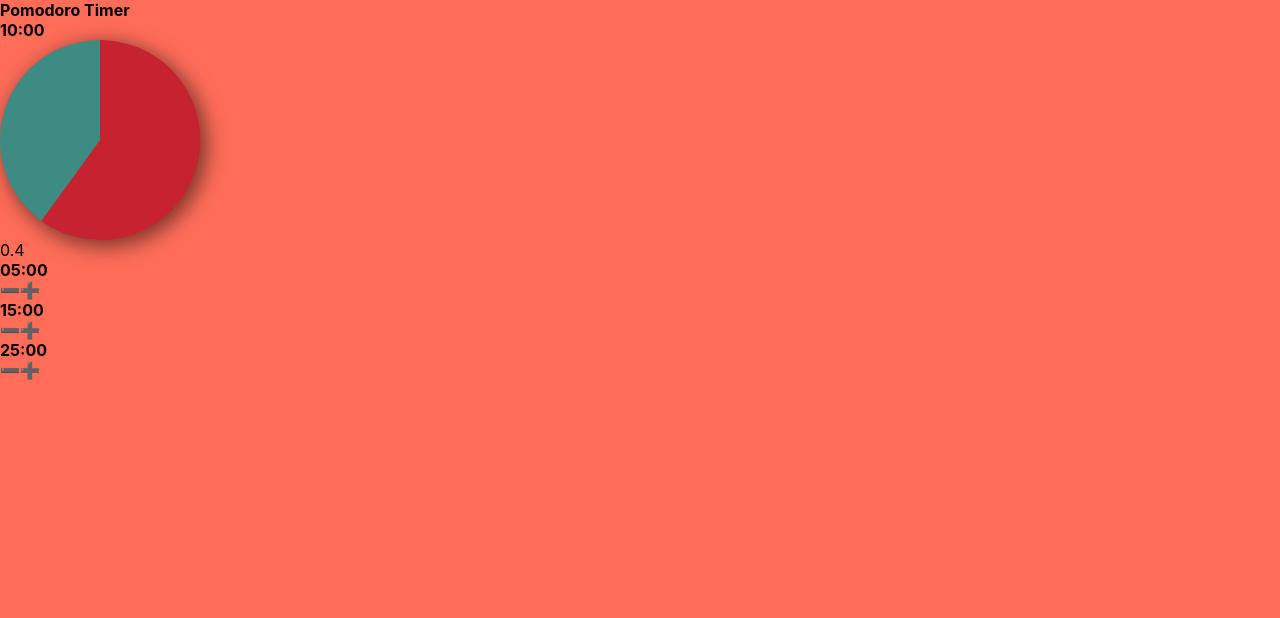
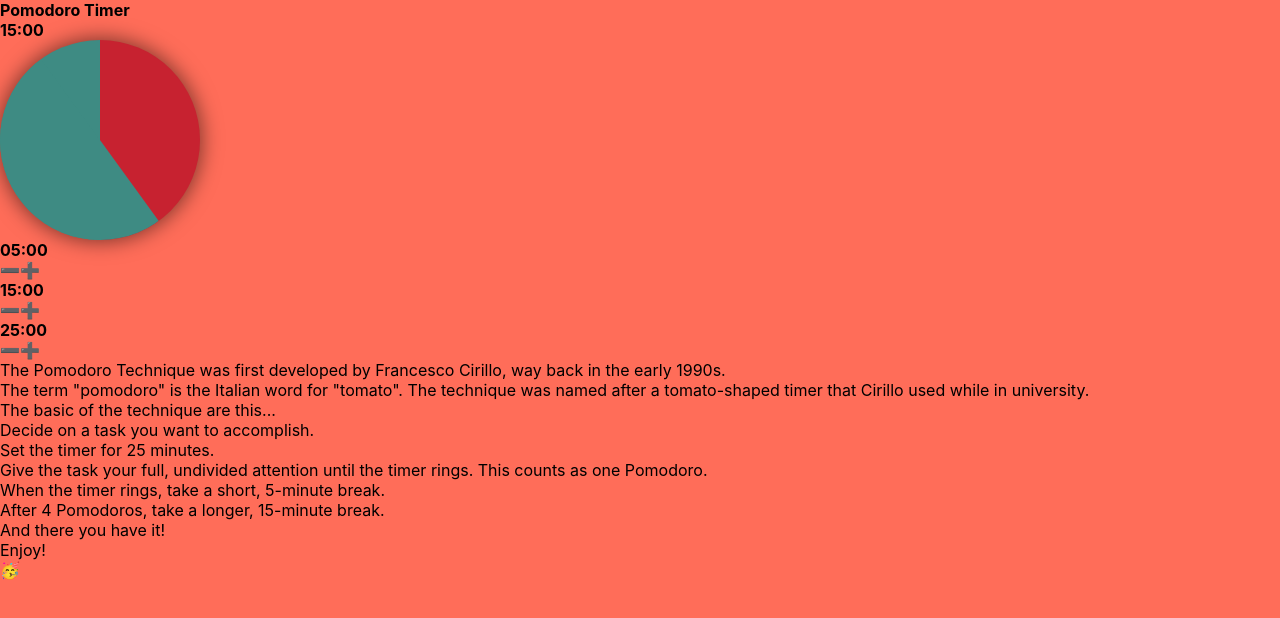
Before and after one commit to cerna-pedro/pomodoro, a React (Create React App) app: page / in a window 1280 px wide. Shown: the top 618 px of the page. Built offline with nearby package versions, Linux system fonts and the light colour scheme.

Commit message:
added pie opacity

```diff
--- a/src/App.js
+++ b/src/App.js
@@ -8,24 +8,34 @@ import Break from './components/Break';
 
 export class App extends Component {
   state = {
-    runTime: 600,
+    runTime: 900,
     time: 1500,
     break: 300,
     longBreak: 900,
     running: false,
-    info: false,
+    info: true,
     pomodoros: [],
+  };
+  toggleRunning = (e) => {
+    console.log(e);
+    this.setState({ running: !this.state.running });
   };
   render() {
     return (
       <div className='inner'>
         <Title />
         <Time runTime={this.state.runTime} />
-        <Pie time={this.state.time} runTime={this.state.runTime} />
-        <Break duration={this.state.break} />
-        <Break duration={this.state.longBreak} />
-        <Break duration={this.state.time} />
-        {this.state.pomodoros.length ? <Pomodoro /> : ''}
+        <Pie
+          time={this.state.time}
+          runTime={this.state.runTime}
+          toggleRunning={this.toggleRunning}
+          running={this.state.running}
+        />
+        {!this.state.running && <Break duration={this.state.break} />}
+        {!this.state.running && <Break duration={this.state.longBreak} />}
+        {!this.state.running && <Break duration={this.state.time} />}
+
+        {this.state.pomodoros.length ? <Pomodoro /> : null}
         {this.state.info && <Info />}
       </div>
     );
--- a/src/components/Info.js
+++ b/src/components/Info.js
@@ -2,8 +2,29 @@ import React from 'react';
 
 const Info = () => {
   return (
-    <div>
-      <p>This will be where the user can click on to read about pomodoros</p>
+    <div className='info'>
+      <p className="info__paragraph">
+        The Pomodoro Technique was first developed by Francesco Cirillo, way
+        back in the early 1990s.</p>
+        <p className="info__paragraph">
+          The term "pomodoro" is the Italian word for "tomato". The technique
+          was named after a tomato-shaped timer that Cirillo used while in
+          university.
+        </p>
+      <p className="info__paragraph">The basic of the technique are this...</p>
+      <ul className="info__list">
+        <li className="info__item">Decide on a task you want to accomplish.</li>
+        <li>Set the timer for 25 minutes.</li>
+        <li>
+          Give the task your full, undivided attention until the timer rings.
+          This counts as one Pomodoro.
+        </li>
+        <li>When the timer rings, take a short, 5-minute break.</li>
+        <li>After 4 Pomodoros, take a longer, 15-minute break.</li>
+      </ul>
+      <p className="info__paragraph">And there you have it! </p>
+      <p className="info__paragraph">Enjoy!</p>
+      <span className="info__emoji">🥳</span>
     </div>
   );
 };
--- a/src/components/Pie.js
+++ b/src/components/Pie.js
@@ -1,19 +1,20 @@
 import React from 'react';
 
 const Pie = (props) => {
-  const beforeColor = {
+  const pieStyle = {
     backgroundColor: props.runTime / props.time < 0.5 ? '#c72230' : 'inherit',
     transform:
-      (props.runTime / props.time) < 0.5
-        ? `rotate(${1-props.runTime / props.time-.5}turn)`
-        : `rotate(${1-props.runTime / props.time}turn)`,
+      props.runTime / props.time < 0.5
+        ? `rotate(${1 - props.runTime / props.time - 0.5}turn)`
+        : `rotate(${1 - props.runTime / props.time}turn)`,
   };
+
   return (
-    <div className='pieContainer'>
+    <div className='pie__container'>
       <div className='pie'>
-        <div className='before' style={beforeColor}></div>
+        <div className='pie__before' style={pieStyle}></div>
       </div>
-      <p>{props.runTime / props.time}</p>
+      <div className="pie__controls" onClick={props.toggleRunning}>{props.running ? <span>⏸</span> : <span>▶️</span>}</div>
     </div>
   );
 };
--- a/src/index.css
+++ b/src/index.css
@@ -15,22 +15,57 @@ body {
   -moz-osx-font-smoothing: grayscale;
 }
 
+.pie__container {
+  width: 200px;
+user-select: none;
+  height: 200px;
+  position: relative;
+}
+
 .pie {
-  width: 200px;
-  height: 200px;
+  position: relative;
+  opacity: 1;
+  transition: opacity .3s ease;
+  width: inherit;
+  height: inherit;
   border-radius: 50%;
   background: #3e8b83;
   background-image: linear-gradient(to right, transparent 50%, #c72230 0);
-  box-shadow: 5px 5px 20px 2px rgba(0, 0, 0, 0.5);
+  box-shadow: 0px 0px 20px 2px rgba(0, 0, 0, 0.5);
   overflow: hidden;
 }
 
-.before {
+.pie__container:hover .pie {
+  opacity: 0.5;
+  transition: opacity .3s ease;
+}
+
+.pie__before {
   position: relative;
   display: block;
   margin-left: 50%;
   height: 100%;
   background-color: inherit;
   transform-origin: left;
-  /* transform: rotate(.2turn); */
 }
+
+.pie__controls {
+  opacity: 0;
+  position: absolute;
+  width: 100%;
+  height: 100%;
+  border-radius: 50%;
+  background-color: transparent;
+  display: flex;
+  justify-content: center;
+  align-items: center;
+  top: 0;
+  left: 0;
+  transition: opacity .3s ease;
+  z-index: 1;
+}
+
+.pie__container:hover .pie__controls{
+  opacity: 1;
+  transition: opacity .3s ease;
+}
```
